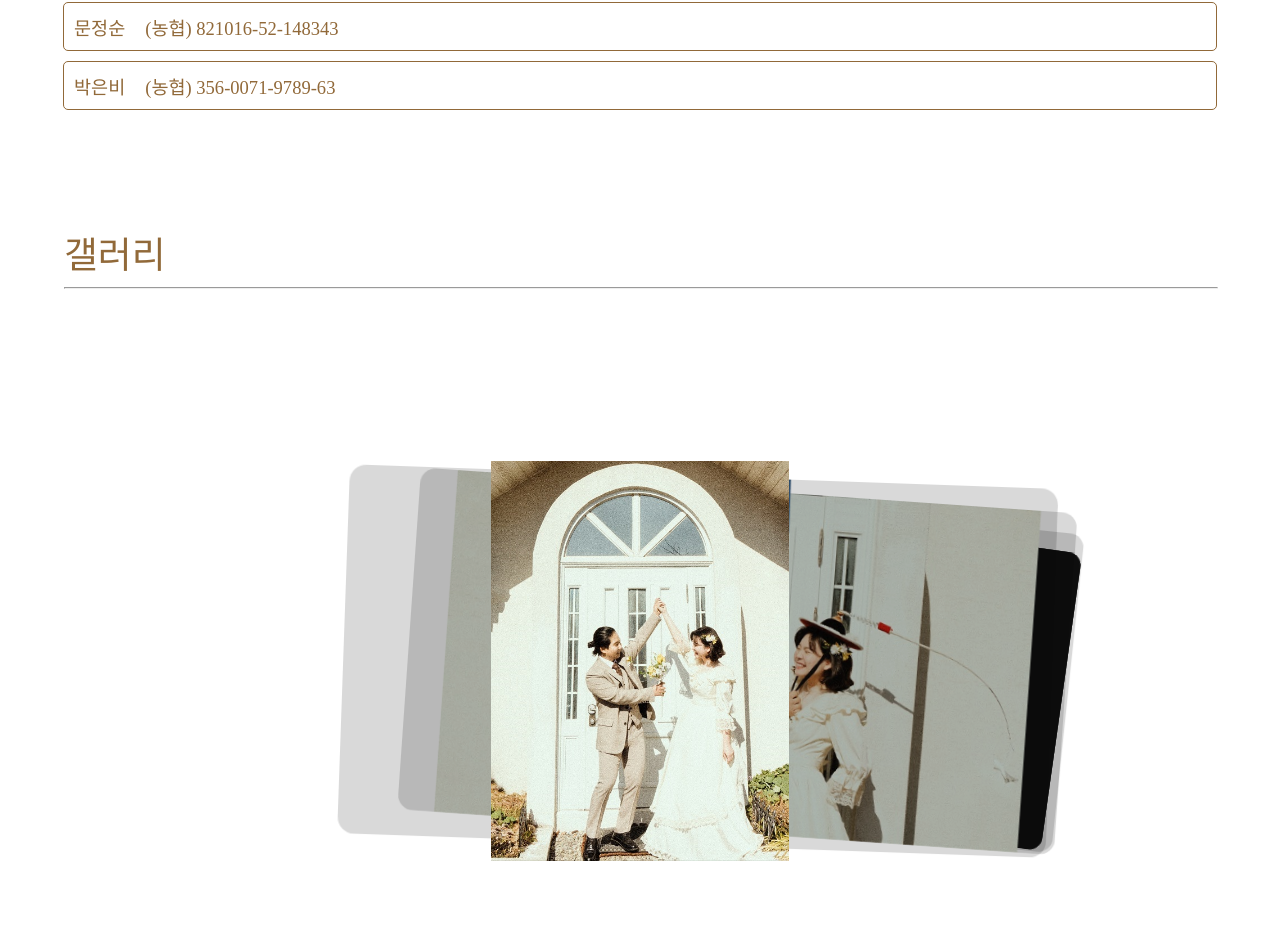
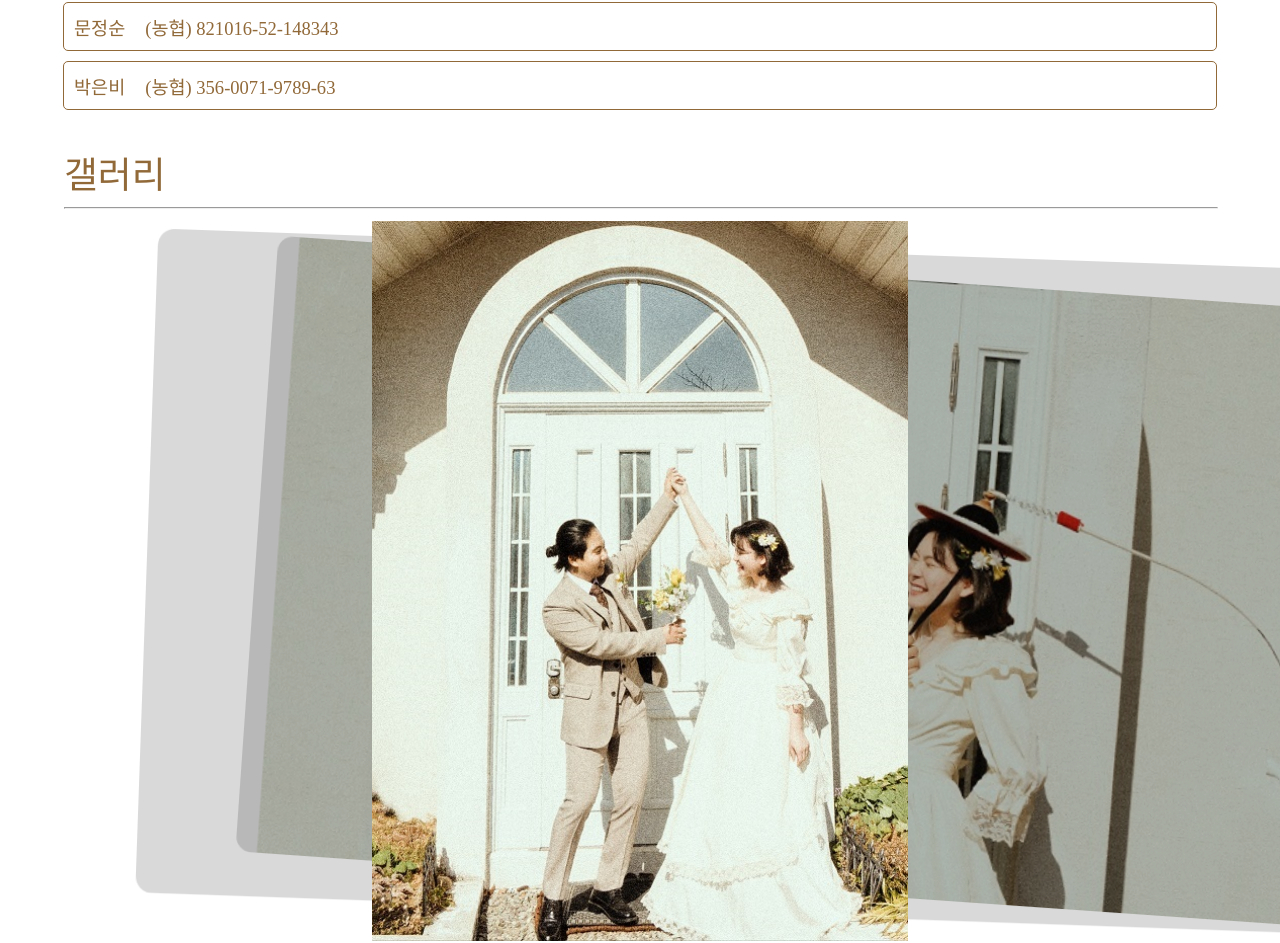
Before and after one commit to sihyeonS2eunbi/sihyeonS2eunbi.github.io, a plain HTML site: page index.html in a window 1280 px wide. Shown: the part 3057-4000 px from the top of the page. Drawn offline with nearby package versions, Linux system fonts and the light colour scheme; a web font is replaced by a local one.

Commit message:
davvad
vdavda

```diff
--- a/index.html
+++ b/index.html
@@ -276,7 +276,7 @@
         </div>
       </div>
     </section>
-    <section style="background-color: white; height: 100vh" class="section4">
+    <section style="background-color: white; height: 100vh" class="section5">
       <div class="f_title">
         <div class="_916939_korean">갤러리</div>
         <hr style="width: 100%" />
--- a/styles.css
+++ b/styles.css
@@ -351,6 +351,15 @@ tr > td > p {
   justify-content: space-around;
 }
 
+.section5 {
+  display: flex;
+  flex-direction: column;
+  justify-content: center;
+  align-items: center;
+  justify-content: space-around;
+  overflow: hidden;
+}
+
 .f_title {
   width: 90vw;
 }
@@ -395,8 +404,9 @@ tr > td > p {
 }
 
 .swiper {
-  width: 60vw;
-  height: 50vh;
+  width: 100vw;
+  height: 90vh;
+  overflow: hidden;
 }
 
 .swiper-slide {
@@ -407,11 +417,13 @@ tr > td > p {
   font-size: 22px;
   font-weight: bold;
   color: #fff;
+  overflow: hidden;
 }
 
 .ph_img {
   width: 100%;
   height: 100%;
+  overflow: hidden;
   object-fit: contain;
 }
 
```
